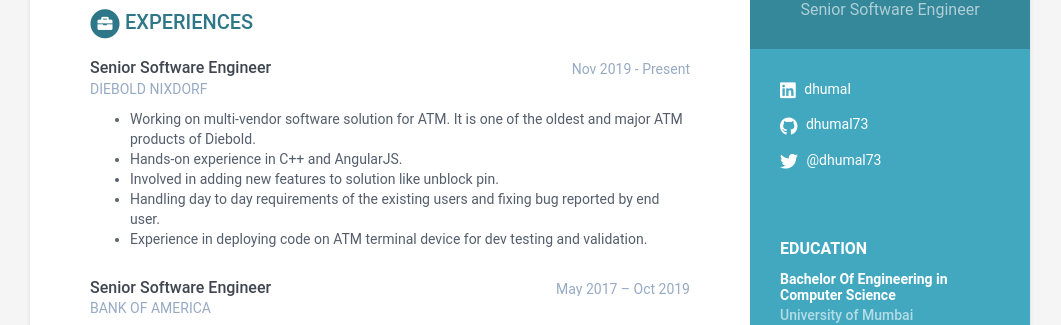
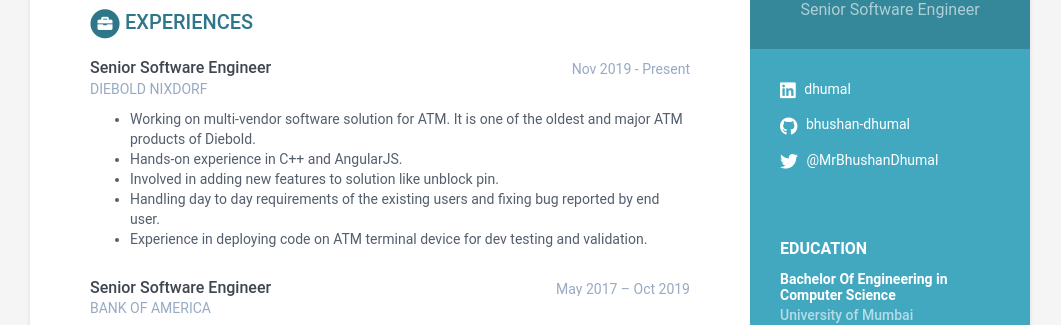
Before and after one commit to bhushan-dhumal/bhushan-dhumal.github.io, a Jekyll site: the page built from index.html, in a window 1280 px wide. Shown: the part 254-579 px from the top of the page, without its empty margins (110-1171 px from the left). Built offline with Jekyll 4.4.1, drawn with Linux system fonts in a browser that asks for light colours.

Commit message:
Update data.yml

```diff
--- a/_data/data.yml
+++ b/_data/data.yml
@@ -17,11 +17,11 @@ sidebar:
     website: # blog.webjeda.com #do not add http://
     linkedin: dhumal
     xing: # alandoe
-    github: dhumal73
+    github: bhushan-dhumal
     telegram: # add your nickname without '@' sign
     gitlab:
     bitbucket:
-    twitter: '@dhumal73'
+    twitter: '@MrBhushanDhumal'
     stack-overflow: # Number/Username, e.g. 123456/alandoe
     codewars:
     goodreads: # Number-Username, e.g. 123456-alandoe
```
